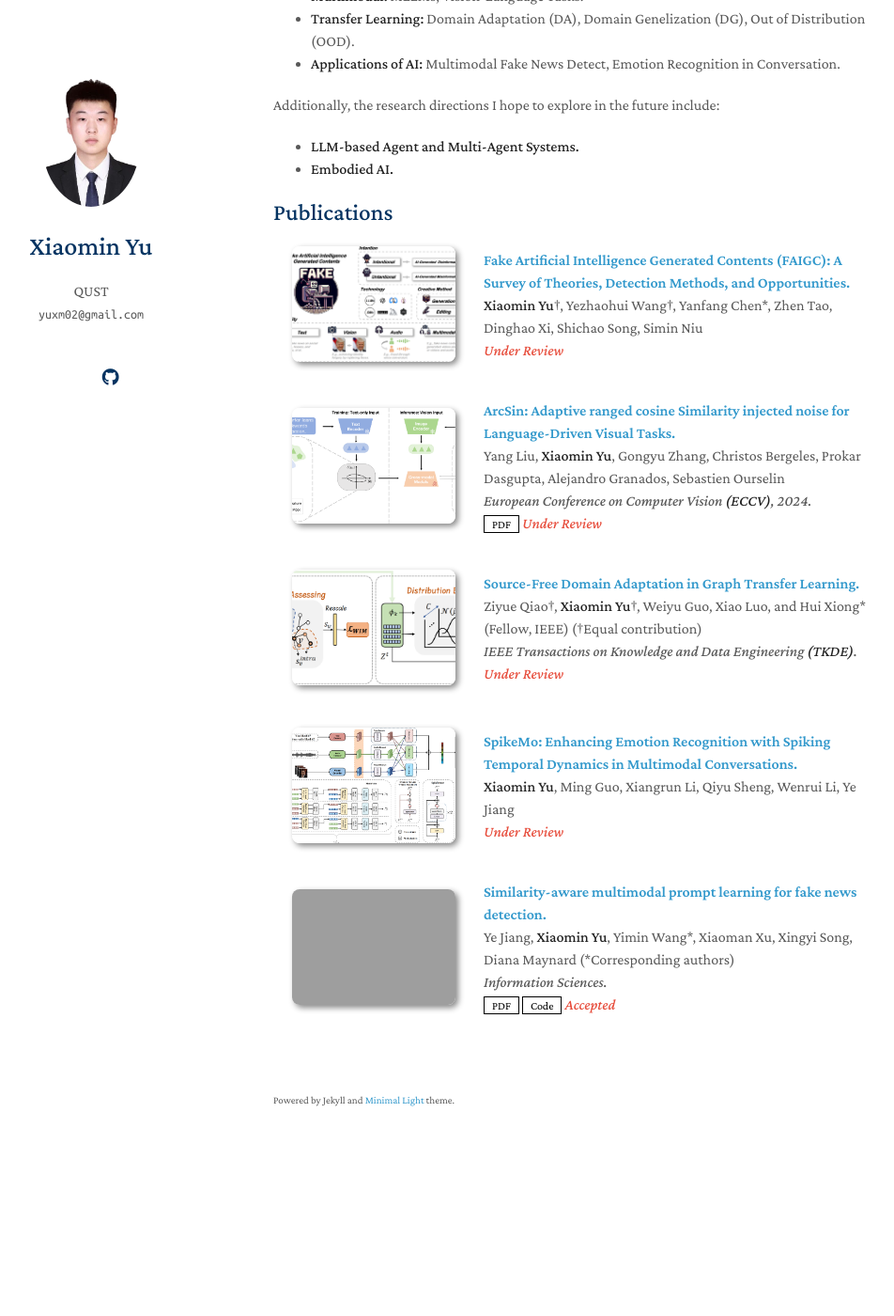
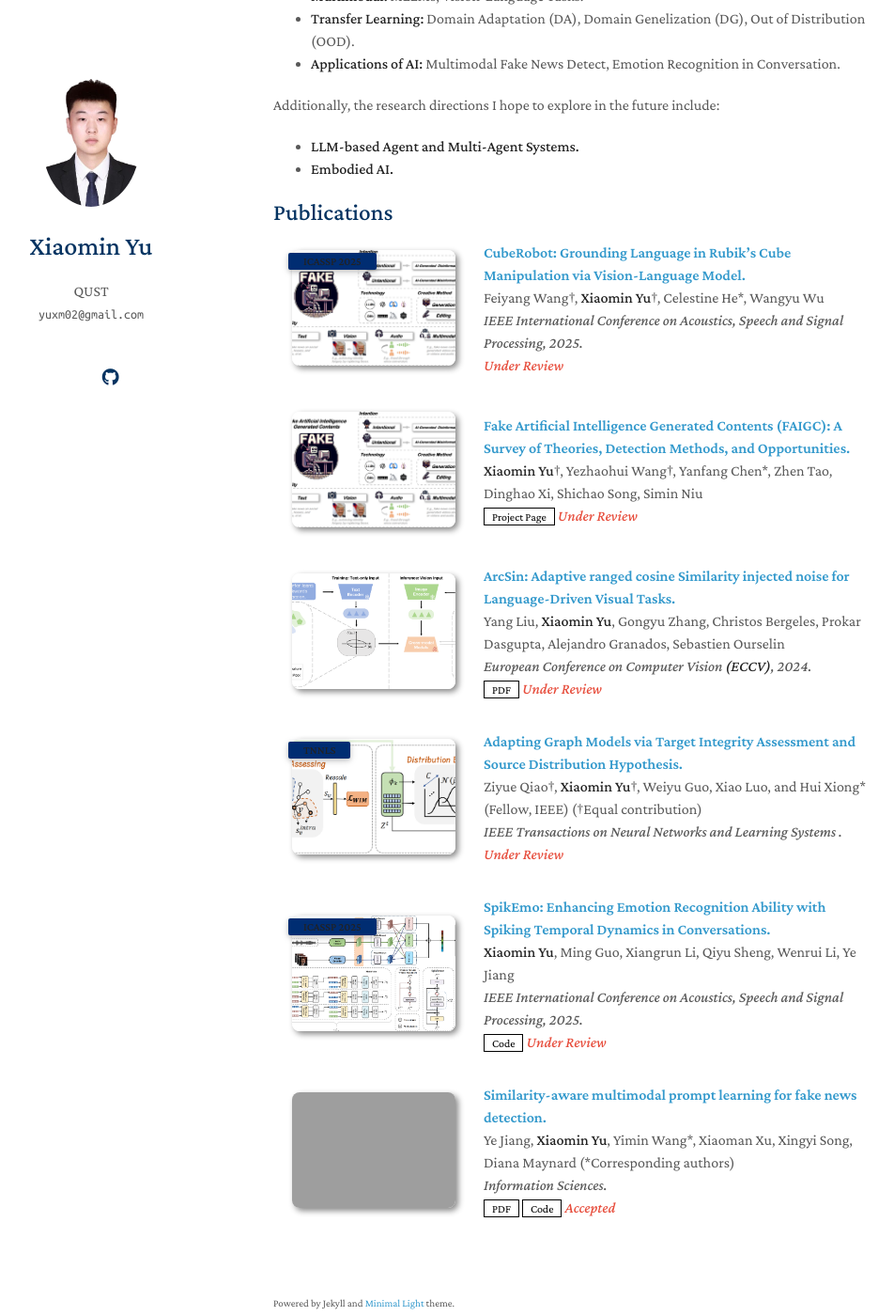
Before and after one commit to Yu-xm/Yu-xm.github.io, a Jekyll site: the page built from index.md, in a window 1280 px wide and 1400 px high, scrolled down 371 px. Shown: the whole window at 94% size, without its empty margins (179-1131 px from the left). Built offline with Jekyll 4.4.1, drawn with Linux system fonts in a browser that asks for light colours; nearby versions of some CDN libraries; a style sheet for code colours, icons or effects is not loaded; our own code applies the rules of GitHub Pages for plain Markdown files; before the commit the page ends 1622 px from its top, so only the background shows below that; grey boxes are pictures that could not be loaded.

Commit message:
Update publications.yml

```diff
--- a/_data/publications.yml
+++ b/_data/publications.yml
@@ -1,12 +1,23 @@
 main:
+
+  - title: "CubeRobot: Grounding Language in Rubik’s Cube Manipulation via Vision-Language Model."
+    authors: Feiyang Wang†, <strong>Xiaomin Yu</strong>†, Celestine He*, Wangyu Wu
+    conference_short: <strong> ICASSP 2025 </strong>
+    conference: IEEE International Conference on Acoustics, Speech and Signal Processing, 2025.
+    # pdf: https://arxiv.org/pdf/2402.17298.pdf
+    # code: https://github.com/yaoyao-liu/class-incremental-learning/tree/main/mnemonics-training
+    # page: https://class-il.mpi-inf.mpg.de/mnemonics/
+    # bibtex: https://class-il.mpi-inf.mpg.de/mnemonics/
+    notes: Under Review
+    image: ./assets/img/FAIGC.png
 
   - title: "Fake Artificial Intelligence Generated Contents (FAIGC): A Survey of Theories, Detection Methods, and Opportunities."
     authors: <strong>Xiaomin Yu</strong>†, Yezhaohui Wang†, Yanfang Chen*, Zhen Tao, Dinghao Xi, Shichao Song, Simin Niu
-    # conference_short: ECCV
+    # conference_short:
     # conference: European Conference on Computer Vision <strong>(ECCV)</strong>, 2024.
     # pdf: https://arxiv.org/pdf/2402.17298.pdf
     # code: https://github.com/yaoyao-liu/class-incremental-learning/tree/main/mnemonics-training
-    # page: https://class-il.mpi-inf.mpg.de/mnemonics/
+    page: https://arxiv.org/abs/2405.00711
     # bibtex: https://class-il.mpi-inf.mpg.de/mnemonics/
     notes: Under Review
     image: ./assets/img/FAIGC.png
@@ -22,10 +33,10 @@ main:
     notes: Under Review
     image: ./assets/img/ArcSin.png
 
-  - title: "Source-Free Domain Adaptation in Graph Transfer Learning."
+  - title: "Adapting Graph Models via Target Integrity Assessment and Source Distribution Hypothesis."
     authors: Ziyue Qiao†, <strong>Xiaomin Yu</strong>†, Weiyu Guo, Xiao Luo, and Hui Xiong* (Fellow, IEEE) (†Equal contribution)
-    # conference_short: ECCV
-    conference:  IEEE Transactions on Knowledge and Data Engineering <strong>(TKDE)</strong>.
+    conference_short: <strong>TNNLS</strong>
+    conference:  IEEE Transactions on Neural Networks and Learning Systems <strong></strong>.
     # pdf: https://arxiv.org/pdf/2402.17298.pdf
     # code: https://github.com/yaoyao-liu/class-incremental-learning/tree/main/mnemonics-training
     # page: https://class-il.mpi-inf.mpg.de/mnemonics/
@@ -33,12 +44,12 @@ main:
     notes: Under Review
     image: ./assets/img/SFGDA.png
 
-  - title: "SpikeMo: Enhancing Emotion Recognition with Spiking Temporal Dynamics in Multimodal Conversations."
+  - title: "SpikEmo: Enhancing Emotion Recognition Ability with Spiking Temporal Dynamics in Conversations."
     authors: <strong>Xiaomin Yu</strong>, Ming Guo, Xiangrun Li, Qiyu Sheng, Wenrui Li, Ye Jiang
-    # conference_short: ECCV
-    # conference: European Conference on Computer Vision <strong>(ECCV)</strong>, 2024.
+    conference_short: <strong> ICASSP 2025 </strong>
+    conference: IEEE International Conference on Acoustics, Speech and Signal Processing, 2025.
     # pdf: https://arxiv.org/pdf/2402.17298.pdf
-    # code: https://github.com/yaoyao-liu/class-incremental-learning/tree/main/mnemonics-training
+    code: https://github.com/Yu-xm/SpikEmo/tree/main
     # page: https://class-il.mpi-inf.mpg.de/mnemonics/
     # bibtex: https://class-il.mpi-inf.mpg.de/mnemonics/
     notes: Under Review
```
